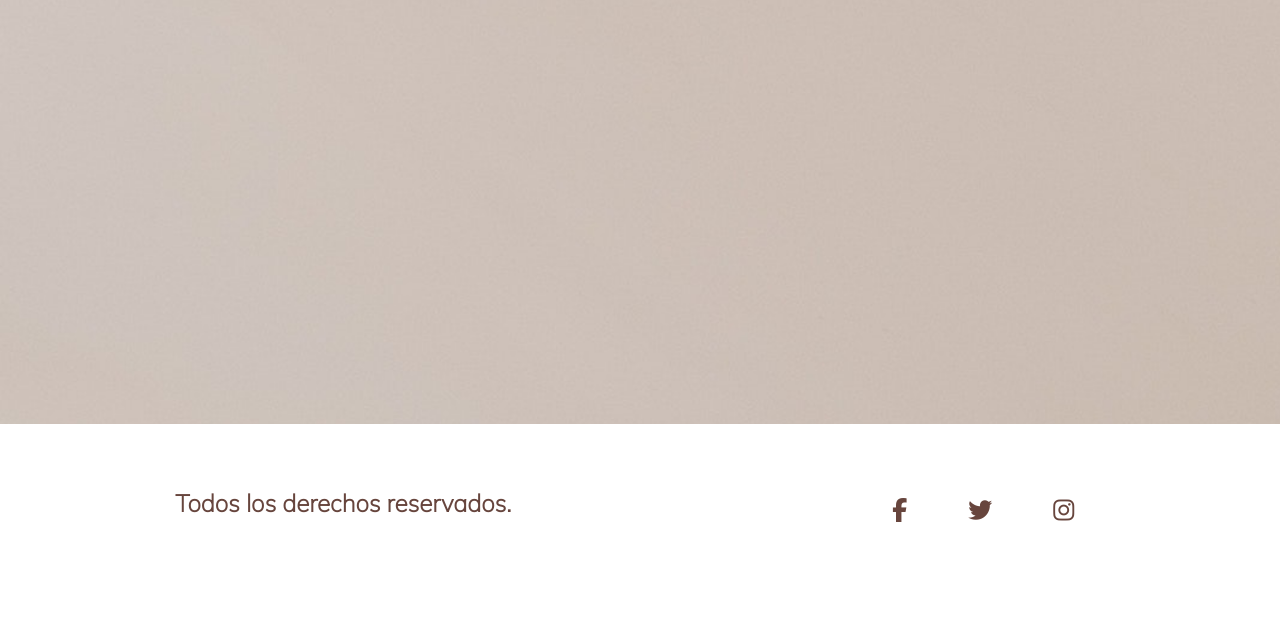
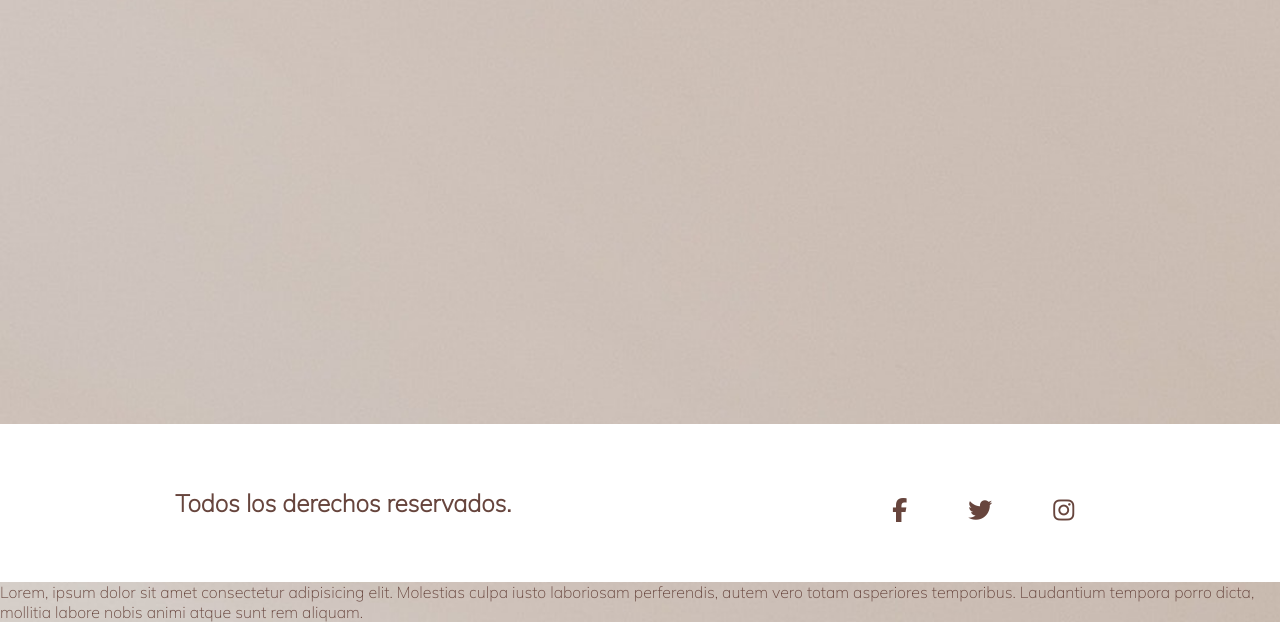
Before and after one commit to CamilaDelgado97/Proyecto, a plain HTML site: page secciones/shop.html in a window 1280 px wide. Shown: the part 2112-2734 px from the top of the page. Before the commit the page ends 2694 px from the top, so only its background shows below. Drawn offline with nearby package versions, Linux system fonts and the light colour scheme.

Commit message:
section shop

```diff
--- a/secciones/shop.html
+++ b/secciones/shop.html
@@ -48,6 +48,12 @@
 
     </main>
 
+    <section>
+        <p>Lorem, ipsum dolor sit amet consectetur adipisicing elit. Molestias culpa iusto laboriosam perferendis, autem vero totam asperiores temporibus. Laudantium tempora porro dicta, mollitia labore nobis animi atque sunt rem aliquam.
+
+        </p>
+    </section>
+
     <footer>
 
         <h2>Todos los derechos reservados.</h2>
```
